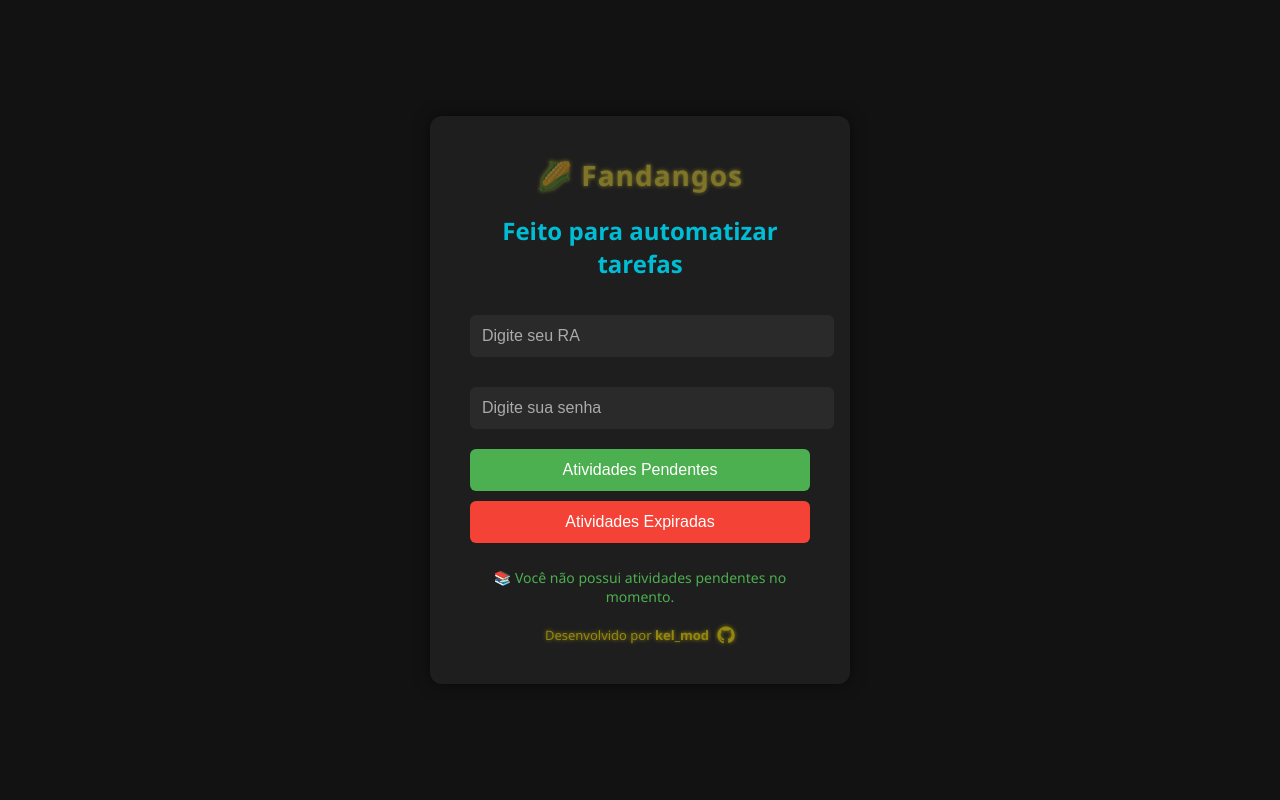
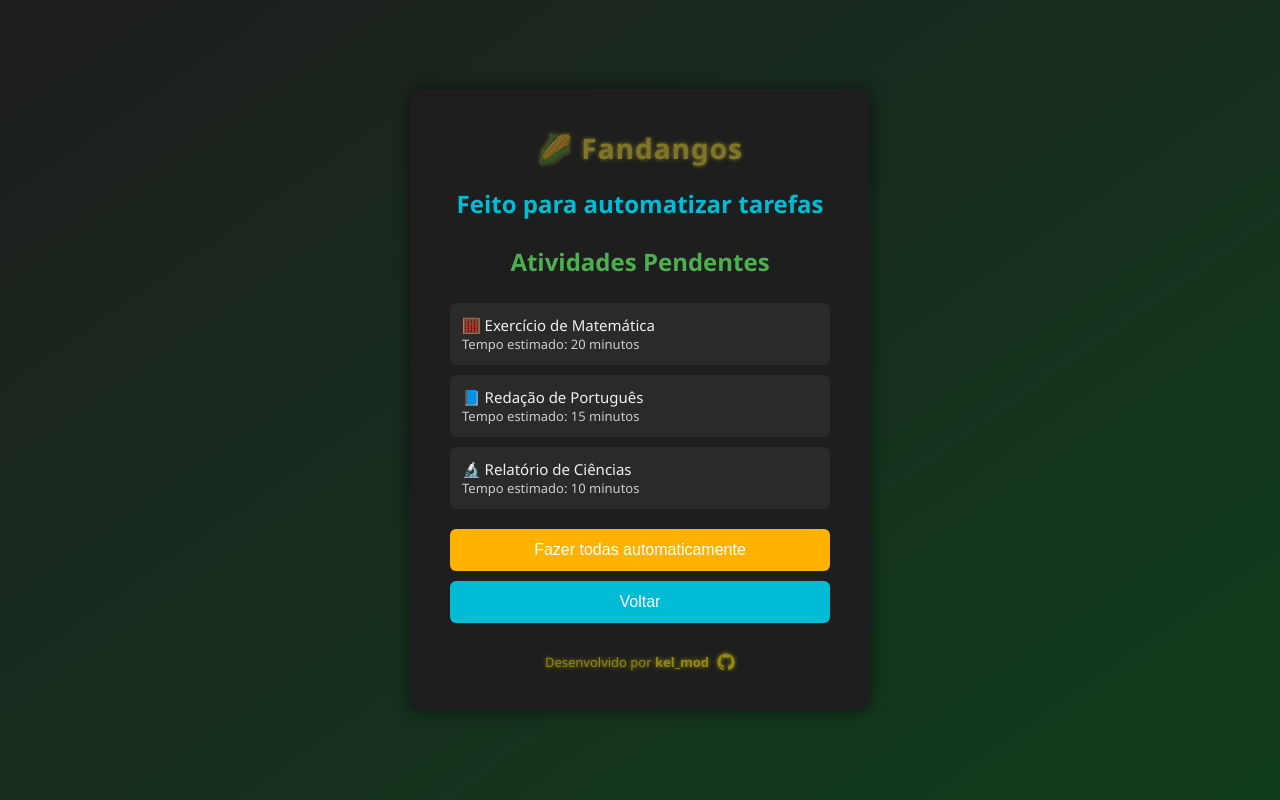
Before and after one commit to Runacodejs/Portal-do-aluno-script, a plain HTML site: page index.html in a window 1280 px wide. Both pictures are taken after a click on the button "Atividades Pendentes". Drawn offline with Linux system fonts and the light colour scheme.

Commit message:
Update index.html

```diff
--- a/index.html
+++ b/index.html
@@ -15,15 +15,15 @@
       height: 100vh;
       margin: 0;
       overflow: hidden;
+      transition: background 0.4s ease;
     }
-    .login-container {
+    .container {
       background-color: #1e1e1e;
       padding: 40px;
       border-radius: 12px;
       box-shadow: 0 0 15px rgba(0, 0, 0, 0.5);
-      width: 340px;
+      width: 380px;
       text-align: center;
-      position: relative;
       transition: opacity 0.5s ease, transform 0.5s ease;
     }
     .site-title {
@@ -31,8 +31,8 @@
       font-weight: bold;
       color: #ffc107;
       margin-bottom: 10px;
+      animation: blink 1.5s infinite alternate;
       letter-spacing: 1px;
-      animation: blink 1.5s infinite alternate;
     }
     @keyframes blink {
       0% { color: #ffc107; opacity: 1; filter: drop-shadow(0 0 8px #ffc107); }
@@ -52,9 +52,7 @@
       color: #fff;
       font-size: 16px;
     }
-    input::placeholder {
-      color: #aaa;
-    }
+    input::placeholder { color: #aaa; }
     .btn {
       width: 100%;
       padding: 12px;
@@ -63,21 +61,14 @@
       color: white;
       font-size: 16px;
       cursor: pointer;
-      transition: background-color 0.3s ease;
+      transition: 0.3s;
       margin-bottom: 10px;
     }
-    .btn-pendentes {
-      background-color: #4caf50;
-    }
-    .btn-pendentes:hover {
-      background-color: #43a047;
-    }
-    .btn-expiradas {
-      background-color: #f44336;
-    }
-    .btn-expiradas:hover {
-      background-color: #d32f2f;
-    }
+    .btn-pendentes { background-color: #4caf50; }
+    .btn-expiradas { background-color: #f44336; }
+    .btn-voltar { background-color: #00bcd4; }
+    .btn-fazer-todas { background-color: #ffb300; margin-top: 20px; }
+    .btn:hover { opacity: 0.9; transform: scale(1.02); }
     .loader {
       border: 4px solid #2a2a2a;
       border-top: 4px solid #00bcd4;
@@ -88,21 +79,7 @@
       margin: 0 auto 20px;
       display: none;
     }
-    @keyframes spin {
-      0% { transform: rotate(0deg); }
-      100% { transform: rotate(360deg); }
-    }
-    .message {
-      margin-top: 15px;
-      font-size: 14px;
-      display: none;
-    }
-    .success {
-      color: #4caf50;
-    }
-    .error {
-      color: #f44336;
-    }
+    @keyframes spin { 0% { transform: rotate(0deg); } 100% { transform: rotate(360deg); } }
     .footer {
       margin-top: 20px;
       font-size: 13px;
@@ -123,28 +100,36 @@
       align-items: center;
       gap: 6px;
     }
-    .footer a:hover {
-      transform: scale(1.1);
+    .github-icon { width: 18px; height: 18px; fill: currentColor; }
+    .atividade {
+      background-color: #2a2a2a;
+      padding: 12px;
+      border-radius: 6px;
+      margin-top: 10px;
+      text-align: left;
+      font-size: 15px;
     }
-    .github-icon {
-      width: 18px;
-      height: 18px;
-      fill: currentColor;
+    .tempo {
+      color: #ccc;
+      font-size: 13px;
     }
+    /* Diferentes interfaces */
+    .pendentes-bg { background: linear-gradient(145deg, #1e1e1e, #0f3d1c); }
+    .expiradas-bg { background: linear-gradient(145deg, #1e1e1e, #3d0f0f); }
   </style>
 </head>
 <body>
-  <div class="login-container" id="loginContainer">
+  <div class="container" id="main">
     <div class="site-title">🌽 Fandangos</div>
     <h2>Feito para automatizar tarefas</h2>
     <div class="loader" id="loader"></div>
-    <form id="loginForm">
+    <div id="login">
       <input type="text" id="ra" placeholder="Digite seu RA" required>
       <input type="password" id="senha" placeholder="Digite sua senha" required>
       <button type="button" class="btn btn-pendentes" id="btnPendentes">Atividades Pendentes</button>
       <button type="button" class="btn btn-expiradas" id="btnExpiradas">Atividades Expiradas</button>
-    </form>
-    <div class="message" id="message"></div>
+    </div>
+    <div id="atividades" style="display:none;"></div>
     <div class="footer">
       <span>Desenvolvido por <strong>kel_mod</strong></span>
       <a href="https://github.com/kelmod" target="_blank" title="Ver no GitHub">
@@ -154,20 +139,65 @@
       </a>
     </div>
   </div>
+
   <script>
     const btnPendentes = document.getElementById("btnPendentes");
     const btnExpiradas = document.getElementById("btnExpiradas");
-    const message = document.getElementById("message");
-    btnPendentes.addEventListener("click", () => {
-      message.textContent = "📚 Você não possui atividades pendentes no momento.";
-      message.className = "message success";
-      message.style.display = "block";
-    });
-    btnExpiradas.addEventListener("click", () => {
-      message.textContent = "⚠️ Você possui 2 atividades expiradas.";
-      message.className = "message error";
-      message.style.display = "block";
-    });
+    const loader = document.getElementById("loader");
+    const loginDiv = document.getElementById("login");
+    const atividadesDiv = document.getElementById("atividades");
+
+    function mostrarAtividades(tipo) {
+      loader.style.display = "block";
+      loginDiv.style.display = "none";
+      atividadesDiv.style.display = "none";
+
+      setTimeout(() => {
+        loader.style.display = "none";
+        document.body.className = tipo === "pendentes" ? "pendentes-bg" : "expiradas-bg";
+
+        if (tipo === "pendentes") {
+          atividadesDiv.innerHTML = `
+            <h2 style="color:#4caf50;">Atividades Pendentes</h2>
+            <div class="atividade">🧮 Exercício de Matemática<div class="tempo">Tempo estimado: 20 minutos</div></div>
+            <div class="atividade">📘 Redação de Português<div class="tempo">Tempo estimado: 15 minutos</div></div>
+            <div class="atividade">🔬 Relatório de Ciências<div class="tempo">Tempo estimado: 10 minutos</div></div>
+          `;
+        } else {
+          atividadesDiv.innerHTML = `
+            <h2 style="color:#f44336;">Atividades Expiradas</h2>
+            <div class="atividade">📚 Trabalho de História<div class="tempo">Expirou há 2 dias</div></div>
+            <div class="atividade">🧭 Prova de Geografia<div class="tempo">Expirou há 5 dias</div></div>
+          `;
+        }
+
+        atividadesDiv.innerHTML += `
+          <button class="btn btn-fazer-todas" id="btnFazerTodas">Fazer todas automaticamente</button>
+          <button class="btn btn-voltar" id="btnVoltar">Voltar</button>
+        `;
+        atividadesDiv.style.display = "block";
+
+        document.getElementById("btnFazerTodas").addEventListener("click", () => {
+          atividadesDiv.innerHTML = `<h2>⚙️ Executando todas as atividades...</h2><div class="loader" style="display:block;"></div>`;
+          setTimeout(() => {
+            atividadesDiv.innerHTML = `<h2>✅ Todas as atividades foram concluídas!</h2>
+                                       <button class="btn btn-voltar" id="btnVoltar">Voltar</button>`;
+            document.getElementById("btnVoltar").addEventListener("click", voltar);
+          }, 3000);
+        });
+
+        document.getElementById("btnVoltar").addEventListener("click", voltar);
+      }, 2000);
+    }
+
+    function voltar() {
+      atividadesDiv.style.display = "none";
+      loginDiv.style.display = "block";
+      document.body.className = "";
+    }
+
+    btnPendentes.addEventListener("click", () => mostrarAtividades("pendentes"));
+    btnExpiradas.addEventListener("click", () => mostrarAtividades("expiradas"));
   </script>
 </body>
   </html>
```
